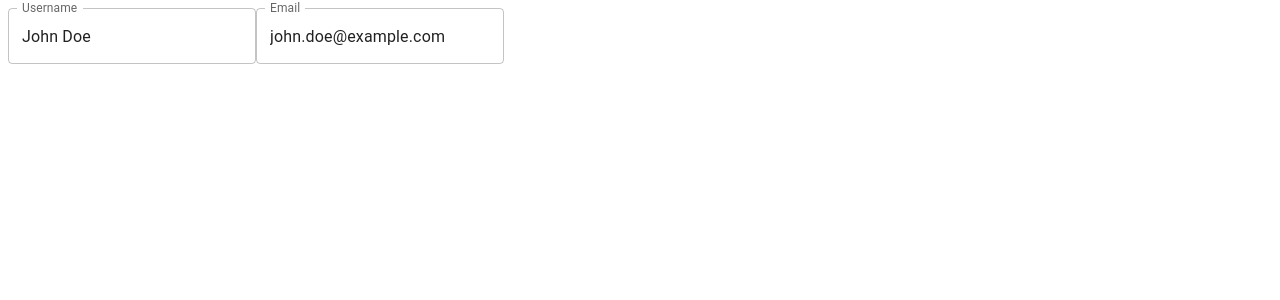
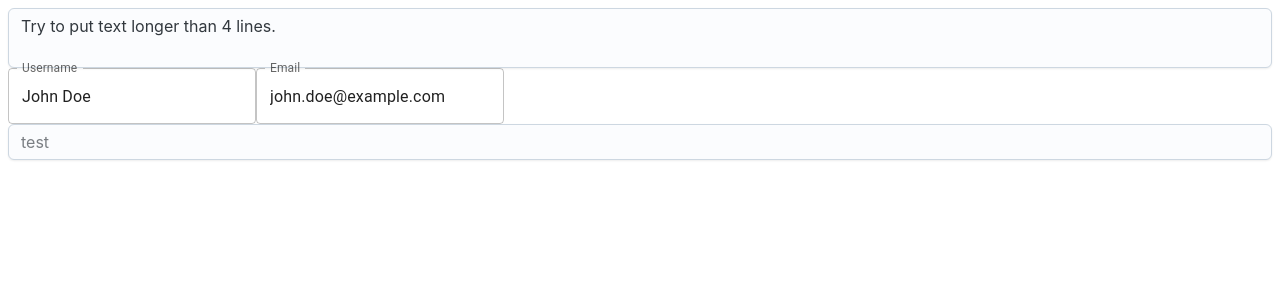
Before and after one commit to sippakorn-prem/portfolio-web, a Next.js app: page / in a window 1280 px wide. Shown: the top 300 px of the page. Built offline with nearby package versions, Linux system fonts and the light colour scheme.

Commit message:
add mui joy

```diff
--- a/package.json
+++ b/package.json
@@ -11,7 +11,9 @@
   "dependencies": {
     "@emotion/react": "^11.10.6",
     "@emotion/styled": "^11.10.6",
+    "@fontsource/public-sans": "^4.5.12",
     "@mui/icons-material": "^5.11.16",
+    "@mui/joy": "*",
     "@mui/material": "^5.12.1",
     "@types/node": "18.15.11",
     "@types/react": "18.0.35",
--- a/src/components/MyComponent.tsx
+++ b/src/components/MyComponent.tsx
@@ -6,6 +6,7 @@ import { RootState, UserState } from '@/store/store.interface';
 import { selectUserName, selectUserEmail } from '@/store/selectors';
 import { ReactElement } from 'react';
 import { TextField } from '@mui/material';
+import { Textarea as JoyTextarea, Input as JoyInput } from '@mui/joy';
 
 interface Props {
   user: UserState;
@@ -24,6 +25,12 @@ function MyComponent({ user, updateUserName, updateUserEmail }: Props): ReactEle
 
   return (
     <div>
+      <JoyTextarea
+        placeholder="Type in here…"
+        defaultValue="Try to put text longer than 4 lines."
+        minRows={2}
+        maxRows={4}
+      />
       <TextField
         label="Username"
         variant="outlined"
@@ -37,6 +44,7 @@ function MyComponent({ user, updateUserName, updateUserEmail }: Props): ReactEle
         value={user.email}
         onChange={handleEmailChange}
       />
+      <JoyInput placeholder="test" />
     </div>
   );
 }
```
